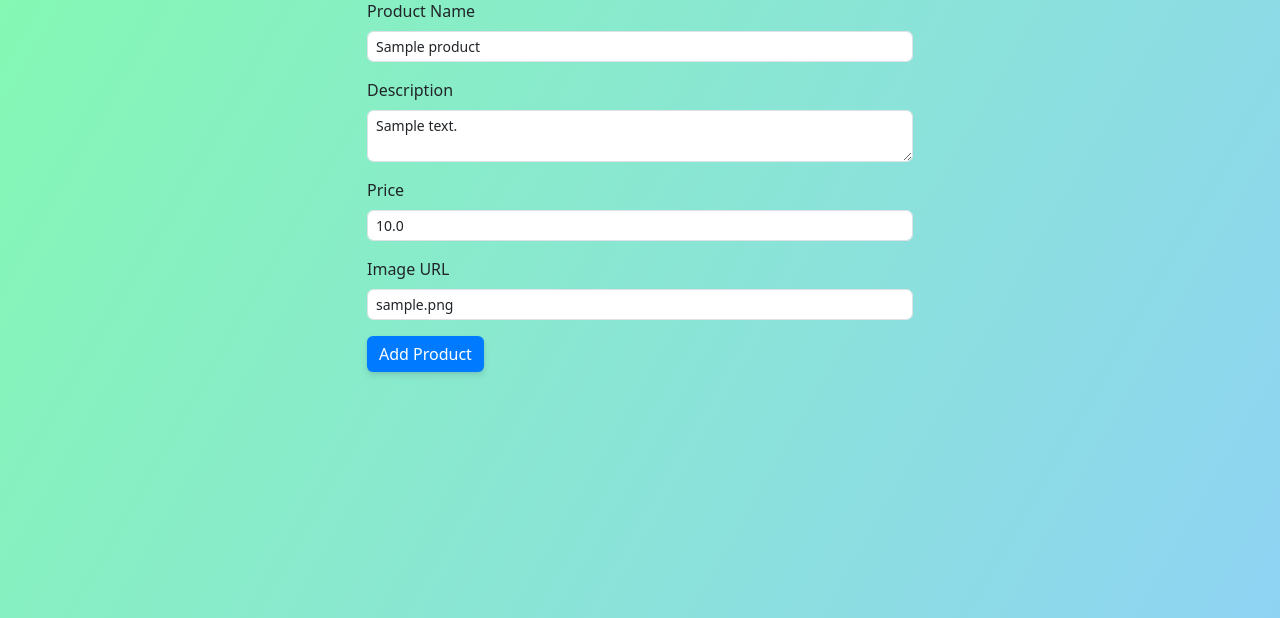
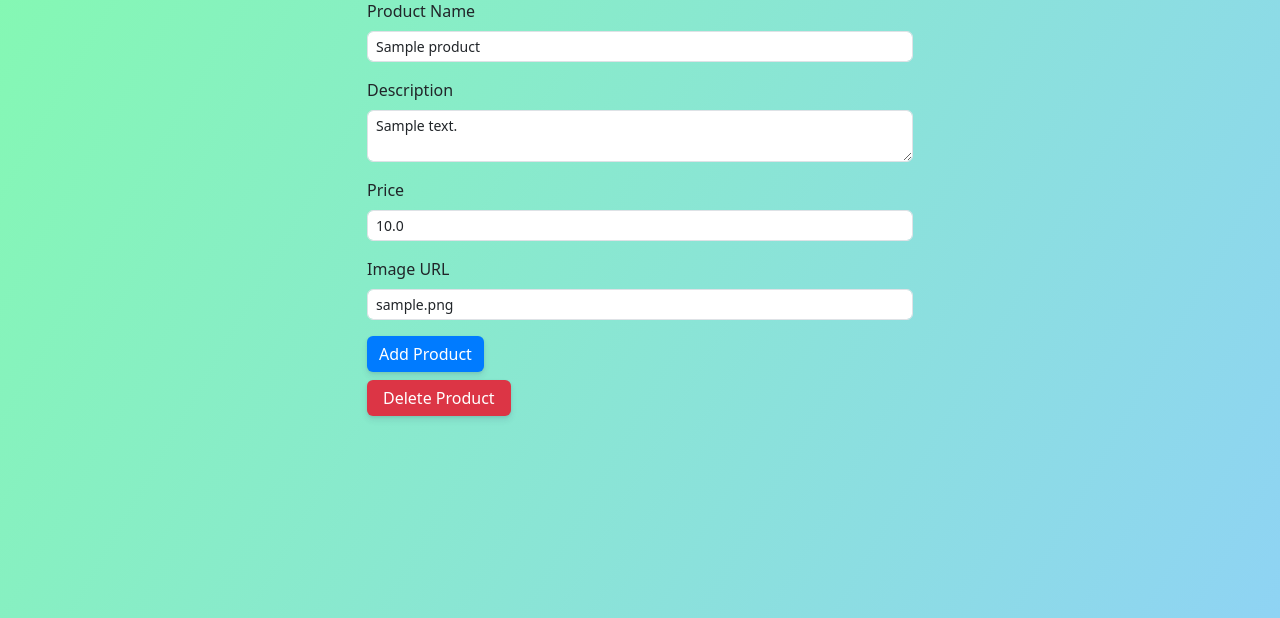
Before and after one commit to MariosAvraam/online-shop, a Flask app: page /edit_product/1 in a window 1280 px wide. Shown: the part 167-785 px from the top of the page. Run offline with Flask 3, Linux system fonts and the light colour scheme; a user stored in the database is signed in; tables that the repository leaves empty hold one stand-in row (values such as "Sample post"); some libraries are stand-ins or nearby versions.

Commit message:
Update edit_products.html. Add delete button.

```diff
--- a/templates/edit_product.html
+++ b/templates/edit_product.html
@@ -6,6 +6,14 @@
   <div class="col-lg-6 col-md-8">
     <h2 class="mb-4">Edit Product</h2>
     {{ render_form(form, novalidate=True, button_map={"submit": "primary btn-block"}) }}
+
+    <!-- Delete button for admin -->
+    {% if current_user.is_authenticated and current_user.is_admin %}
+    <form action="{{ url_for('delete_product', product_id=product.id) }}" method="post" class="mt-2">
+      <!-- Adjust the padding with "py-3" to make the button taller -->
+      <button type="submit" class="btn btn-danger btn-block px-3">Delete Product</button>
+    </form>
+    {% endif %}
   </div>
 </div>
 {% endblock %}
```
